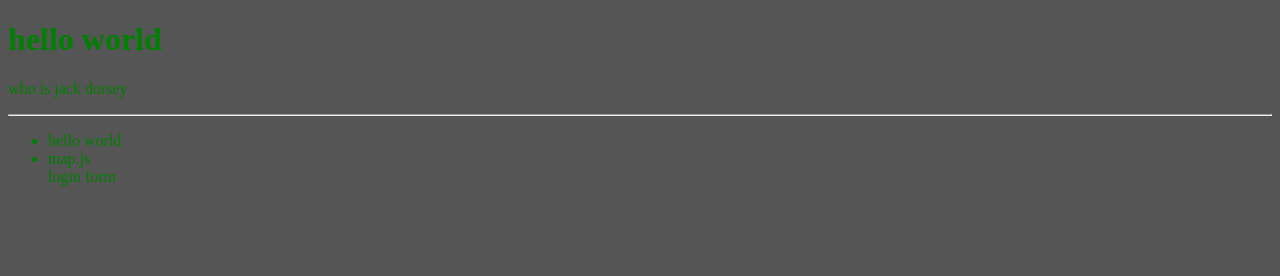
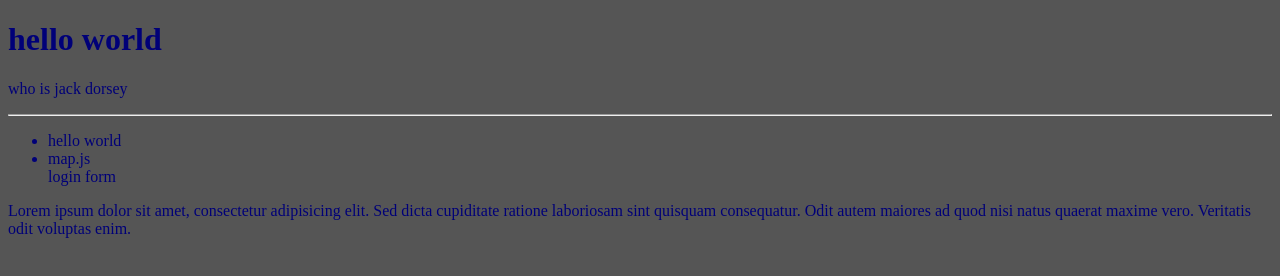
Before and after one commit to sheddy20/myappproject, a plain HTML site: page index.html in a window 1280 px wide. Drawn offline with Linux system fonts and the light colour scheme.

Commit message:
master branch

```diff
--- a/index.css
+++ b/index.css
@@ -1,4 +1,4 @@
 body {
     background-color: #555555;
-    color: green;
+    color: rgb(0, 0, 120);
 }
--- a/index.html
+++ b/index.html
@@ -17,5 +17,6 @@
             login form
         </form>
     </ul>
+    <p>Lorem ipsum dolor sit amet, consectetur adipisicing elit. Sed dicta cupiditate ratione laboriosam sint quisquam consequatur. Odit autem maiores ad quod nisi natus quaerat maxime vero. Veritatis odit voluptas enim.</p>
 </body>
 </html>
```
